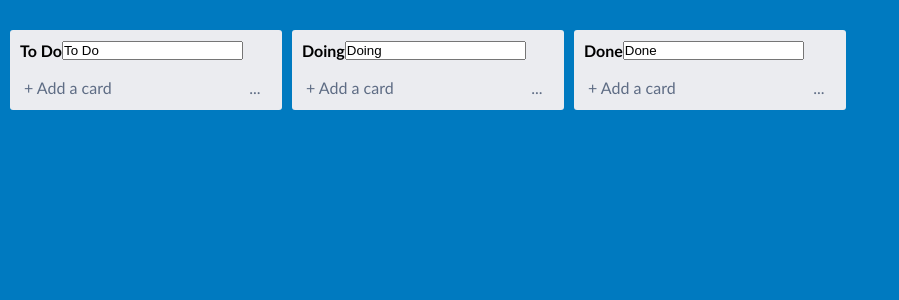
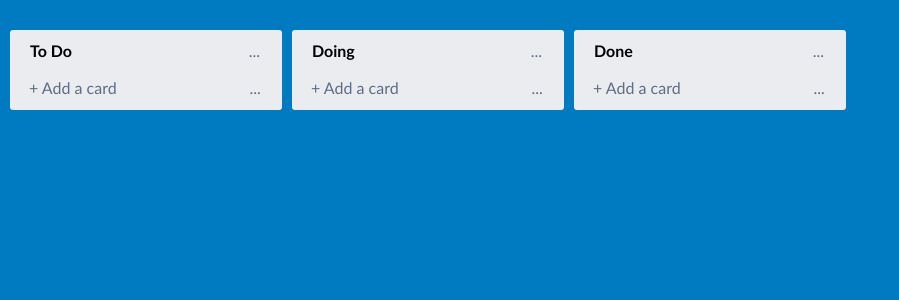
Before and after one commit to lijian-cai/drag-drop, a React (Create React App) app: page / in a window 1280 px wide. Shown: the top 300 px of the page, without its empty margins (0-899 px from the left). Built offline with nearby package versions, Linux system fonts and the light colour scheme.

Commit message:
Blur edit input

```diff
--- a/src/Dashborad/Dashboard.js
+++ b/src/Dashborad/Dashboard.js
@@ -15,7 +15,7 @@ export default function Dashboard() {
   return (
     <Container>
       {columns.map((column, index) => (
-        <Column key={index} title={column.title} />
+        <Column key={index} title={column.title} editTitle={() => {}} />
       ))}
     </Container>
   );
--- a/src/common/Column.js
+++ b/src/common/Column.js
@@ -1,4 +1,4 @@
-import React from "react";
+import React, { useState } from "react";
 import styled from "styled-components";
 
 import Input from "./Input";
@@ -20,14 +20,19 @@ const Header = styled.div`
   align-items: center;
 `;
 
-const Title = styled.h4`
+const Title = styled.div`
+  flex: ${(props) => props.flex || "1"};
+`;
+
+const Text = styled.h4`
   font-weight: 600;
+  padding-left: 10px;
 `;
 
 const Footer = styled.div`
   display: flex;
   height: 40px;
-  padding: 5px 10px 10px 10px;
+  padding: 5px 10px 10px 15px;
   box-sizing: border-box;
   align-items: center;
 `;
@@ -45,12 +50,41 @@ const Link = styled.a`
   }
 `;
 
-export default function Column({ title }) {
+const Wrapper = styled.div`
+  flex: ${(props) => props.flex || "1"};
+  padding: 5px;
+  box-sizing: border-box;
+
+  & > input {
+    width: 95%;
+    padding: 5px;
+    border-color: #007ac0;
+    font-weight: 600;
+  }
+`;
+
+export default function Column({ title, editTitle }) {
+  const [isEditing, setIsEditing] = useState(false);
+
+  console.log(isEditing);
   return (
     <Container>
       <Header>
-        <Title>{title}</Title>
-        <Input name="title" value={title} onChange={()=>{}} />
+        <Title flex="8">
+          {isEditing ? (
+            <Wrapper flex="8">
+              <Input
+                name="title"
+                value={title}
+                onChange={editTitle}
+                onBlur={() => setIsEditing(false)}
+              />
+            </Wrapper>
+          ) : (
+            <Text onClick={() => setIsEditing(!isEditing)}>{title}</Text>
+          )}
+        </Title>
+        <Link center={true}>...</Link>
       </Header>
       <Footer>
         <Link flex="8">+ Add a card</Link>
--- a/src/common/Input.js
+++ b/src/common/Input.js
@@ -1,5 +1,14 @@
 import React from "react";
 
-export default function Input({ name, value, onChange }) {
-  return <input type="text" name={name} value={value} onChange={onChange} />;
+export default function Input({ name, value, onChange, onBlur }) {
+  return (
+    <input
+      onBlur={onBlur}
+      type="text"
+      name={name}
+      value={value}
+      onChange={onChange}
+      autoFocus
+    />
+  );
 }
```
